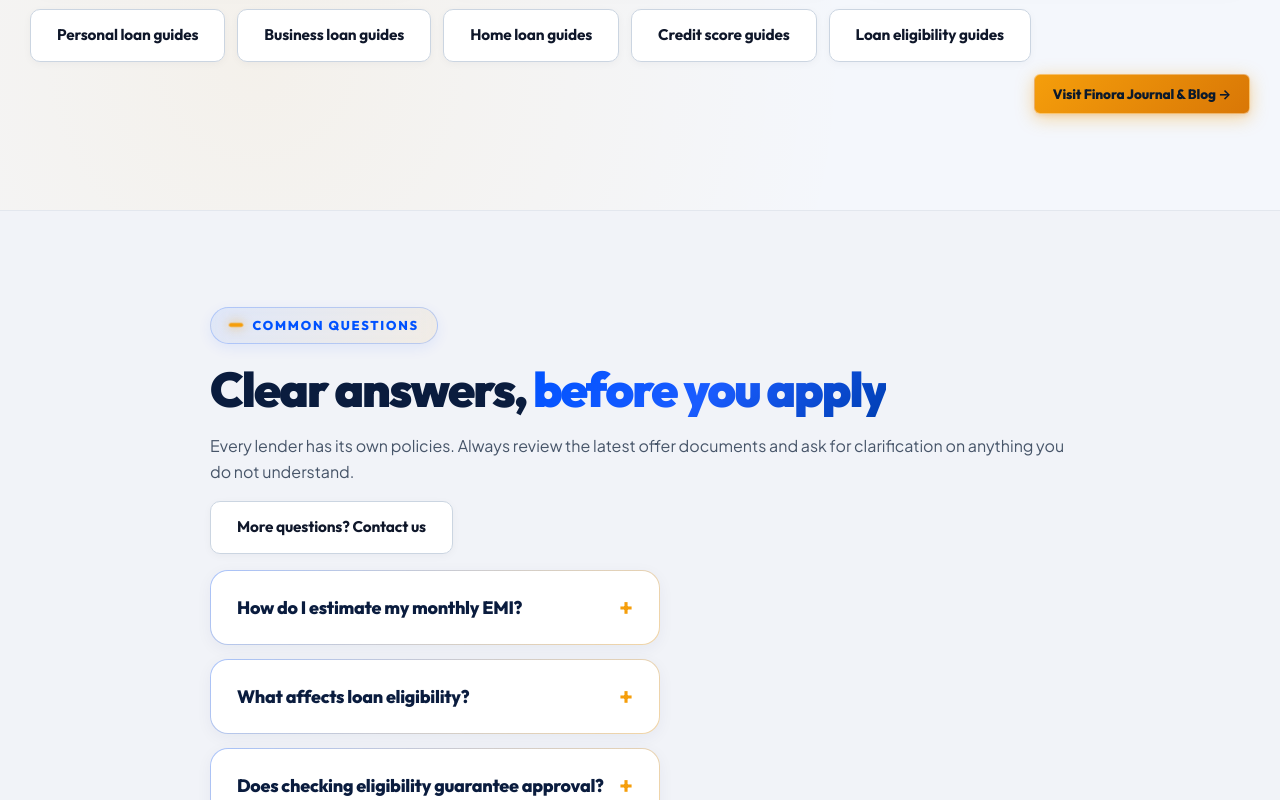
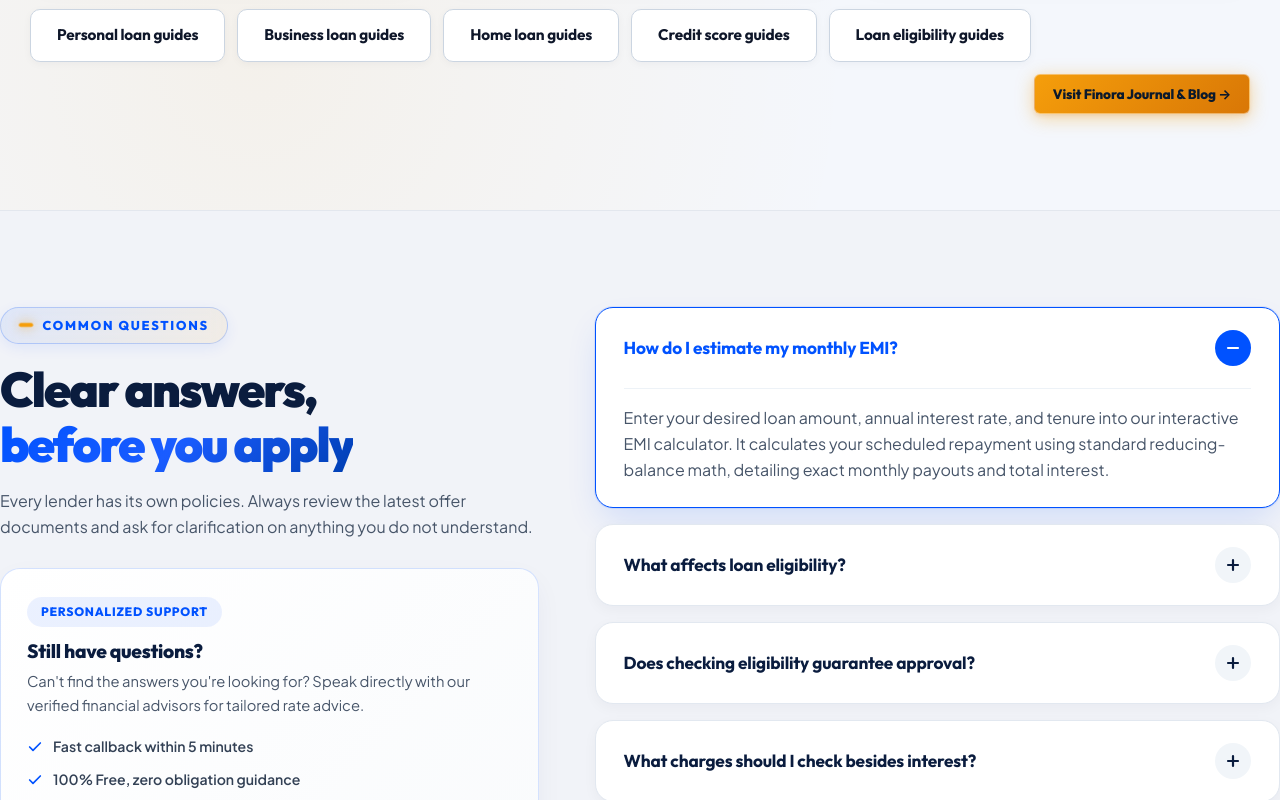
Before and after one commit to HarshitSharma-Tech/loan_phase1, a React (Vite) app: page / in a window 1280 px wide. Shown: the part 11200-12000 px from the top of the page. Built offline with nearby package versions, Linux system fonts and the light colour scheme.

Commit message:
fix(home): complete and balance home page FAQ section with 2-column layout, advisor support card, and interactive accordions

```diff
--- a/loan-product.css
+++ b/loan-product.css
@@ -1991,7 +1991,7 @@
 /* ==========================================================================
    14. FINORA FAQ & ACCORDION SYSTEM - Premium Banking Editorial Style
    ========================================================================== */
-.faq-grid {
+.faq-editorial-stack {
   display: flex;
   flex-direction: column;
   gap: 16px;
--- a/src/pages/Home.jsx
+++ b/src/pages/Home.jsx
@@ -67,6 +67,41 @@ const RATE_ROWS = [
   { sno: '12', name: 'Easy EMI Loan', slug: 'easy-emi-loan', rate: '8.75% to 36.00% p.a.', note: 'Instant point-of-sale financing, flexible ticket sizes' }
 ];
 
+const HOME_FAQS = [
+  {
+    q: "How do I estimate my monthly EMI?",
+    a: "Enter your desired loan amount, annual interest rate, and tenure into our interactive EMI calculator. It calculates your scheduled repayment using standard reducing-balance math, detailing exact monthly payouts and total interest."
+  },
+  {
+    q: "What affects loan eligibility?",
+    a: "Lenders evaluate monthly net take-home salary, employer stability (minimum 6–12 months vintage), credit/CIBIL score (ideally 700+), existing monthly fixed obligations (FOIR), and individual lender underwriting criteria."
+  },
+  {
+    q: "Does checking eligibility guarantee approval?",
+    a: "No. Checking eligibility provides an indicative pre-sanction estimate without harming your credit score. Formal approval, final loan amount, and APR are confirmed after digital document submission and underwriting checks."
+  },
+  {
+    q: "What charges should I check besides interest?",
+    a: "Always review processing fees (typically 0.5% to 2.5% + GST), documentation charges, late payment charges, bounce fees, and prepayment/foreclosure conditions before signing the agreement."
+  },
+  {
+    q: "Can I repay a loan early?",
+    a: "Yes! Individual floating-rate personal and home loans have 0% foreclosure or part-prepayment penalties per RBI directives. Fixed-rate or business loans may feature nominal prepayment fees after a standard 6-month lock-in."
+  },
+  {
+    q: "How fast can I receive funds after approval?",
+    a: "Instant and pre-approved personal loans are typically credited to your bank account within 30 minutes to 24 hours. Secured loans (such as Home Loans or LAP) generally take 3 to 7 working days for legal verification."
+  },
+  {
+    q: "What documents do I need to prepare?",
+    a: "Standard requirements include PAN card, Aadhaar / Passport for identity and address proof, latest 3 to 6 months bank statement showing income credits, and recent 3 salary slips or last 2 years ITR."
+  },
+  {
+    q: "Are investment returns guaranteed?",
+    a: "Not always. Mutual funds, equities, and market-linked products carry market risks. Fixed deposits and sovereign bonds provide assured returns. Always inspect product documents, expense ratios, and risk factors before investing."
+  }
+];
+
 export default function Home({ onOpenApplyModal }) {
   // 1. Hero Calculator State
   const [heroAmount, setHeroAmount] = useState(500000);
@@ -90,6 +125,9 @@ export default function Home({ onOpenApplyModal }) {
 
   // 6. Interest Rates Showcase State (Top 5 vs All 12)
   const [showAllRates, setShowAllRates] = useState(false);
+
+  // 7. FAQ Active Item State
+  const [activeHomeFaq, setActiveHomeFaq] = useState(0);
 
   // 5. Hero EMI Math
   const heroMRate = heroRate / 1200;
@@ -931,43 +969,90 @@ export default function Home({ onOpenApplyModal }) {
       {/* 12. FAQs Section */}
       <section className="section soft-section" id="faqs">
         <div className="container faq-grid">
-          <div>
+          <div className="faq-sidebar">
             <span className="eyebrow">Common questions</span>
             <h2>Clear answers, <span className="text-gradient-blue">before you apply</span></h2>
             <p>Every lender has its own policies. Always review the latest offer documents and ask for clarification on anything you do not understand.</p>
-            <a className="btn btn-outline" href="#contact">More questions? Contact us</a>
+
+            {/* Advisor Guidance Support Card */}
+            <div className="faq-support-card">
+              <span className="faq-support-badge">Personalized Support</span>
+              <h3 className="faq-support-title">Still have questions?</h3>
+              <p className="faq-support-desc">Can't find the answers you're looking for? Speak directly with our verified financial advisors for tailored rate advice.</p>
+
+              <div className="faq-support-features">
+                <div className="faq-support-feature-item">
+                  <svg width="16" height="16" viewBox="0 0 24 24" fill="none" stroke="currentColor" strokeWidth="2.5" strokeLinecap="round" strokeLinejoin="round">
+                    <polyline points="20 6 9 17 4 12" />
+                  </svg>
+                  <span>Fast callback within 5 minutes</span>
+                </div>
+                <div className="faq-support-feature-item">
+                  <svg width="16" height="16" viewBox="0 0 24 24" fill="none" stroke="currentColor" strokeWidth="2.5" strokeLinecap="round" strokeLinejoin="round">
+                    <polyline points="20 6 9 17 4 12" />
+                  </svg>
+                  <span>100% Free, zero obligation guidance</span>
+                </div>
+                <div className="faq-support-feature-item">
+                  <svg width="16" height="16" viewBox="0 0 24 24" fill="none" stroke="currentColor" strokeWidth="2.5" strokeLinecap="round" strokeLinejoin="round">
+                    <polyline points="20 6 9 17 4 12" />
+                  </svg>
+                  <span>Zero negative impact on CIBIL score</span>
+                </div>
+              </div>
+
+              <div className="faq-support-actions">
+                <button
+                  type="button"
+                  className="btn btn-primary"
+                  onClick={() => onOpenApplyModal && onOpenApplyModal('General Inquiry / Advisor')}
+                  style={{ width: '100%', justifyContent: 'center' }}
+                >
+                  Ask an Advisor →
+                </button>
+                <a
+                  className="btn btn-outline"
+                  href="#contact"
+                  style={{ width: '100%', justifyContent: 'center' }}
+                >
+                  Send us a Message
+                </a>
+              </div>
+            </div>
           </div>
 
-          <div className="faq-list">
-            <details>
-              <summary>How do I estimate my monthly EMI?</summary>
-              <p>Enter a loan amount, annual interest rate and tenure in the EMI calculator. The result is an estimate based on a standard reducing-balance calculation and may differ from a lender's final schedule.</p>
-            </details>
-
-            <details>
-              <summary>What affects loan eligibility?</summary>
-              <p>Lenders may assess income, employment or business stability, credit history, existing monthly obligations, requested amount, tenure and their own lending policies.</p>
-            </details>
-
-            <details>
-              <summary>Does checking eligibility guarantee approval?</summary>
-              <p>No. An eligibility check is only an initial indication, if offered. Final approval, interest rate and terms depend on lender verification and underwriting.</p>
-            </details>
-
-            <details>
-              <summary>What charges should I check besides interest?</summary>
-              <p>Review processing fees, applicable taxes, late-payment charges, prepayment or foreclosure terms, insurance if applicable, and the total annualised cost of borrowing.</p>
-            </details>
-
-            <details>
-              <summary>Can I repay a loan early?</summary>
-              <p>It depends on the lender, loan type and agreement. Check whether part-prepayment or foreclosure is permitted and whether any charges or conditions apply.</p>
-            </details>
-
-            <details>
-              <summary>Are investment returns guaranteed?</summary>
-              <p>Not always. Mutual funds and many other investments carry market risk. Read the product documents and understand the risks, fees and withdrawal conditions before investing.</p>
-            </details>
+          <div className="faq-accordion-list">
+            {HOME_FAQS.map((faq, idx) => (
+              <div key={idx} className={`faq-card ${activeHomeFaq === idx ? 'active' : ''}`}>
+                <button
+                  type="button"
+                  className="faq-card-header"
+                  onClick={() => setActiveHomeFaq(activeHomeFaq === idx ? null : idx)}
+                  aria-expanded={activeHomeFaq === idx}
+                >
+                  <span className="faq-card-title">{faq.q}</span>
+                  <span className="faq-card-toggle">
+                    <svg width="14" height="14" viewBox="0 0 14 14" fill="none" stroke="currentColor" strokeWidth="2.2" strokeLinecap="round" strokeLinejoin="round">
+                      {activeHomeFaq === idx ? (
+                        <line x1="2" y1="7" x2="12" y2="7" />
+                      ) : (
+                        <>
+                          <line x1="7" y1="2" x2="7" y2="12" />
+                          <line x1="2" y1="7" x2="12" y2="7" />
+                        </>
+                      )}
+                    </svg>
+                  </span>
+                </button>
+                {activeHomeFaq === idx && (
+                  <div className="faq-card-body">
+                    <div className="faq-card-text">
+                      <p>{faq.a}</p>
+                    </div>
+                  </div>
+                )}
+              </div>
+            ))}
           </div>
         </div>
       </section>
--- a/style.css
+++ b/style.css
@@ -1788,13 +1788,99 @@ button.location-link {
 }
 
 /* ==========================================================================
-   FAQs: Modern Accordion
+   FAQs: Modern Two-Column Grid System
    ========================================================================== */
 .faq-grid {
   display: grid;
-  grid-template-columns: 0.85fr 1.15fr;
+  grid-template-columns: 0.88fr 1.12fr;
   gap: 56px;
   align-items: flex-start;
+  width: 100%;
+}
+
+.faq-sidebar {
+  position: sticky;
+  top: 96px;
+}
+
+.faq-support-card {
+  margin-top: 28px;
+  padding: 28px 26px;
+  border-radius: 20px;
+  background: linear-gradient(135deg, #FFFFFF 0%, #F8FAFC 100%);
+  border: 1.5px solid rgba(0, 82, 255, 0.16);
+  box-shadow: 0 10px 30px -4px rgba(8, 40, 95, 0.06);
+}
+
+.faq-support-badge {
+  display: inline-flex;
+  align-items: center;
+  gap: 8px;
+  font-family: var(--font-display, 'Manrope', sans-serif);
+  font-size: 0.76rem;
+  font-weight: 800;
+  color: #0052FF;
+  background: rgba(0, 82, 255, 0.08);
+  padding: 5px 14px;
+  border-radius: 100px;
+  margin-bottom: 14px;
+  text-transform: uppercase;
+  letter-spacing: 0.06em;
+}
+
+.faq-support-title {
+  font-family: var(--font-display, 'Manrope', sans-serif);
+  font-size: 1.2rem;
+  font-weight: 800;
+  color: #0A1C3E;
+  margin: 0 0 8px 0;
+  letter-spacing: -0.015em;
+}
+
+.faq-support-desc {
+  font-size: 0.92rem;
+  color: #475569;
+  line-height: 1.6;
+  margin: 0 0 18px 0;
+}
+
+.faq-support-features {
+  display: flex;
+  flex-direction: column;
+  gap: 10px;
+  margin-bottom: 22px;
+  padding-bottom: 18px;
+  border-bottom: 1px solid #EDF2F7;
+}
+
+.faq-support-feature-item {
+  display: flex;
+  align-items: center;
+  gap: 10px;
+  font-size: 0.88rem;
+  color: #334155;
+  font-weight: 600;
+}
+
+.faq-support-feature-item svg {
+  color: #0052FF;
+  flex-shrink: 0;
+}
+
+.faq-support-actions {
+  display: flex;
+  flex-direction: column;
+  gap: 10px;
+}
+
+@media (max-width: 991px) {
+  .faq-grid {
+    grid-template-columns: 1fr;
+    gap: 36px;
+  }
+  .faq-sidebar {
+    position: static;
+  }
 }
 
 .faq-list {
@@ -3754,7 +3840,7 @@ body.cyber-night-mode td {
 /* ==========================================================================
    FINORA FAQ & ACCORDION SYSTEM - Premium Banking Editorial Style
    ========================================================================== */
-.faq-grid {
+.faq-editorial-stack {
   display: flex;
   flex-direction: column;
   gap: 16px;
```
Also changed, not shown: legacy_html/index.static.html (+54 -9 lines).
